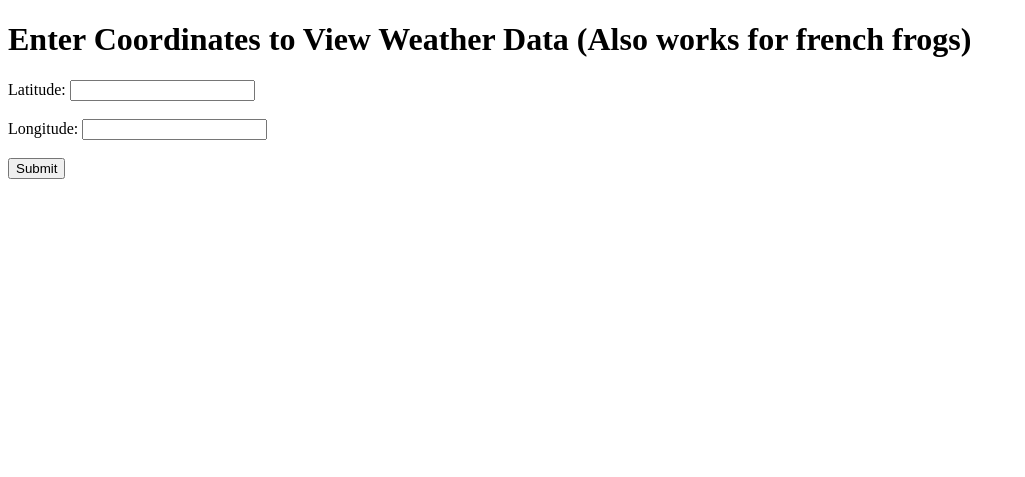
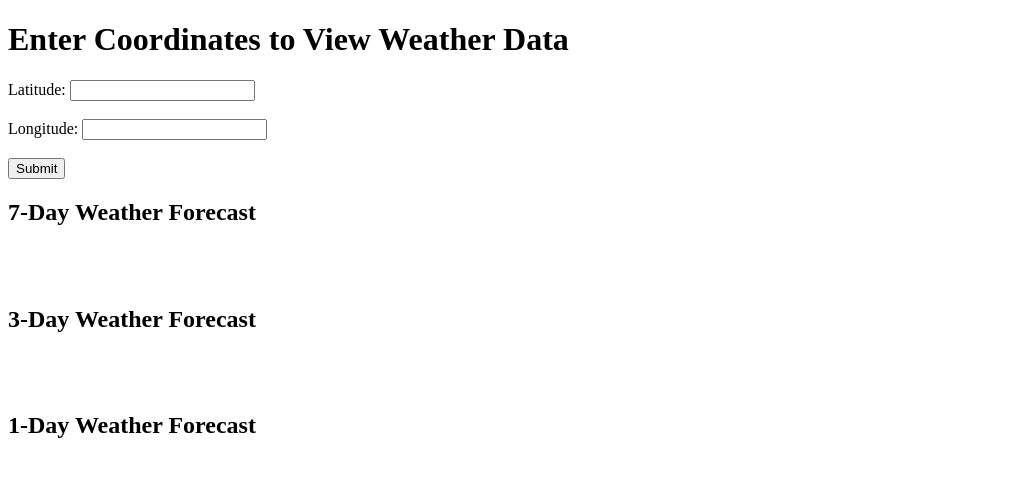
Before and after one commit to Arte1999/WeatherApp, a Flask app: page / in a window 1280 px wide. Shown: the top 477 px of the page, without its empty margins (0-1025 px from the left). Run offline with Flask 3, Linux system fonts and the light colour scheme.

Commit message:
index.html

```diff
--- a/templates/index.html
+++ b/templates/index.html
@@ -12,6 +12,7 @@
             width: 100%;
             max-width: 800px;
             margin: auto;
+            padding: 20px;
         }
 
         @media (max-width: 600px) {
@@ -39,7 +40,7 @@
 </head>
 <body>
 
-    <h1>Enter Coordinates to View Weather Data (Also works for french frogs)</h1>
+    <h1>Enter Coordinates to View Weather Data</h1>
 
     <!-- Form to input latitude and longitude -->
     <form action="/" method="POST">
@@ -52,17 +53,24 @@
         <button type="submit">Submit</button>
     </form>
 
-    <!-- Container for the detailed plot (desktop version) -->
-    <div class="plot-container desktop-plot">
-        {% if plot_html %}
-            {{ plot_html | safe }}
+    <h2>7-Day Weather Forecast</h2>
+    <div class="plot-container">
+        {% if plot_html_7_days %}
+            {{ plot_html_7_days | safe }}
         {% endif %}
     </div>
 
-    <!-- Container for the mobile-friendly plot -->
-    <div class="plot-container mobile-plot">
-        {% if plot_mobile_html %}
-            {{ plot_mobile_html | safe }}
+    <h2>3-Day Weather Forecast</h2>
+    <div class="plot-container">
+        {% if plot_html_3_days %}
+            {{ plot_html_3_days | safe }}
+        {% endif %}
+    </div>
+
+    <h2>1-Day Weather Forecast</h2>
+    <div class="plot-container">
+        {% if plot_html_1_day %}
+            {{ plot_html_1_day | safe }}
         {% endif %}
     </div>
 
```
